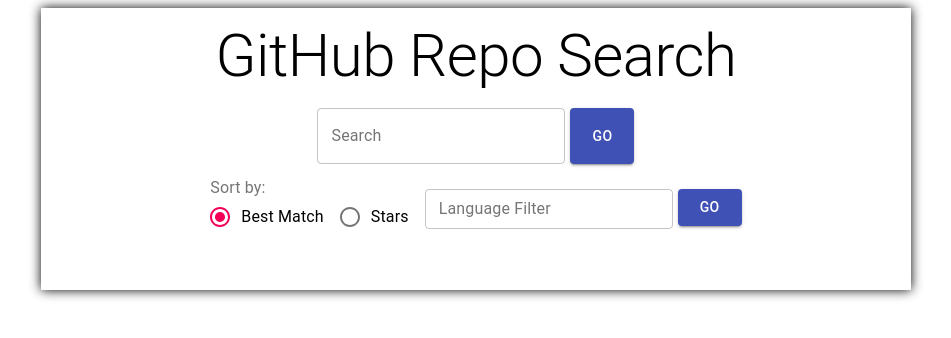
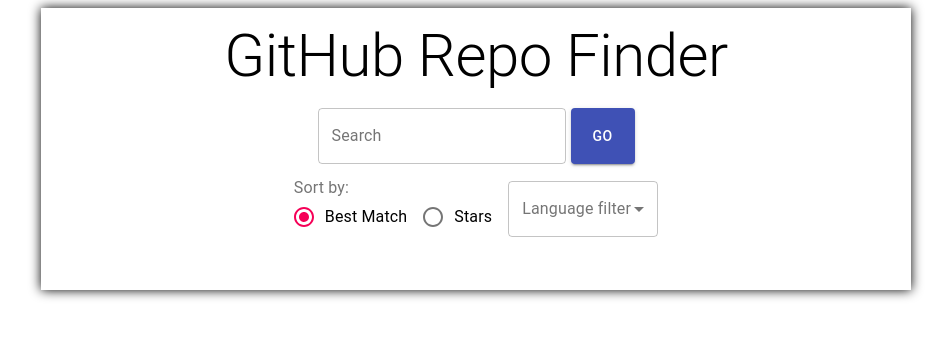
Before and after one commit to jwhunt19/hotel-engine-test, a React app: page / in a window 1280 px wide. Shown: the top 338 px of the page, without its empty margins (164-1115 px from the left). Built offline with nearby package versions, Linux system fonts and the light colour scheme; the HTML template or start-up script is replaced by a standard one.

Commit message:
Change language filter to dropdown

```diff
--- a/src/components/App.jsx
+++ b/src/components/App.jsx
@@ -57,7 +57,7 @@
               className={classes.app}
             >
               <Grid item>
-                <Typography align="center" variant="h2">GitHub Repo Search</Typography>
+                <Typography align="center" variant="h2">GitHub Repo Finder</Typography>
               </Grid>
               <Grid item>
                 <Search setResults={setResults} sort={sort} />
@@ -65,7 +65,7 @@
               <Grid item>
                 <Grid container alignItems="center" justify="center">
                   <Sort sort={sort} setSort={setSort} />
-                  <LanguageFilter setFilter={setFilter} />
+                  <LanguageFilter filter={filter} setFilter={setFilter} results={results} />
                 </Grid>
               </Grid>
               <Grid item>
--- a/src/components/LanguageFilter.jsx
+++ b/src/components/LanguageFilter.jsx
@@ -1,40 +1,43 @@
-import React, { useState } from 'react';
-import { Grid, TextField, Button } from '@material-ui/core';
+import React from 'react';
+import {
+  Grid,
+  FormControl,
+  InputLabel,
+  Select,
+  MenuItem,
+} from '@material-ui/core';
 import PropTypes from 'prop-types';
 
-const LanguageFilter = ({ setFilter }) => {
-  const [filterLang, setFilterLang] = useState('');
-
-  const handleFilter = () => {
-    setFilter(filterLang);
-  };
+const LanguageFilter = ({ filter, setFilter, results }) => {
+  const languages = [...new Set(results.filter((r) => (!!r.language)).map((r) => r.language))];
 
   return (
     <Grid>
-      <TextField
-        onChange={(e) => { setFilterLang(e.target.value); }}
-        onKeyDown={(e) => {
-          if (e.code === 'Enter') handleFilter();
-        }}
-        id="outlined-basic"
-        label="Language Filter"
-        variant="outlined"
-        size="small"
-      />
-      <Button
-        onClick={handleFilter}
-        variant="contained"
-        color="primary"
-        style={{ marginLeft: '5px' }}
-      >
-        Go
-      </Button>
+      <FormControl variant="outlined" style={{ width: '150px' }}>
+        <InputLabel>Language filter</InputLabel>
+        <Select
+          value={filter}
+          onChange={(e) => { setFilter(e.target.value); }}
+          label="Language filter"
+        >
+          <MenuItem value="">
+            <em>None</em>
+          </MenuItem>
+          {
+            languages.map((language) => (
+              <MenuItem value={language} key={language}>{language}</MenuItem>
+            ))
+          }
+        </Select>
+      </FormControl>
     </Grid>
   );
 };
 
 LanguageFilter.propTypes = {
   setFilter: PropTypes.func.isRequired,
+  results: PropTypes.arrayOf(PropTypes.object).isRequired,
+  filter: PropTypes.string.isRequired,
 };
 
 export default LanguageFilter;
```
Also changed, not shown: 1 other file (tests, documents, lock files or other folders).
